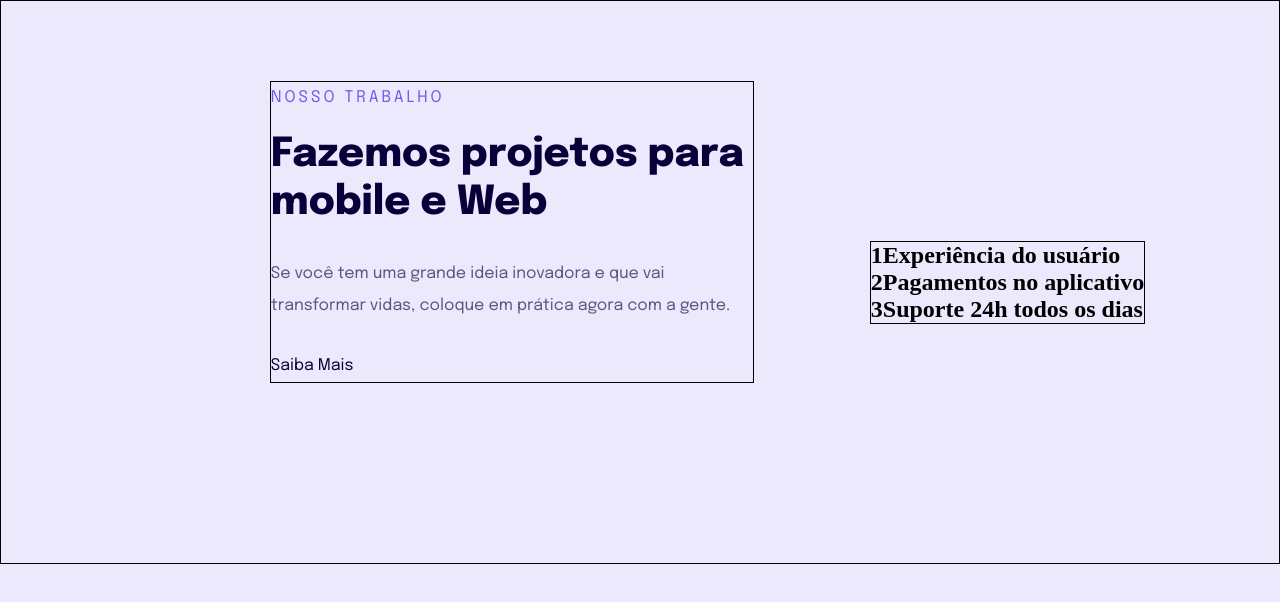
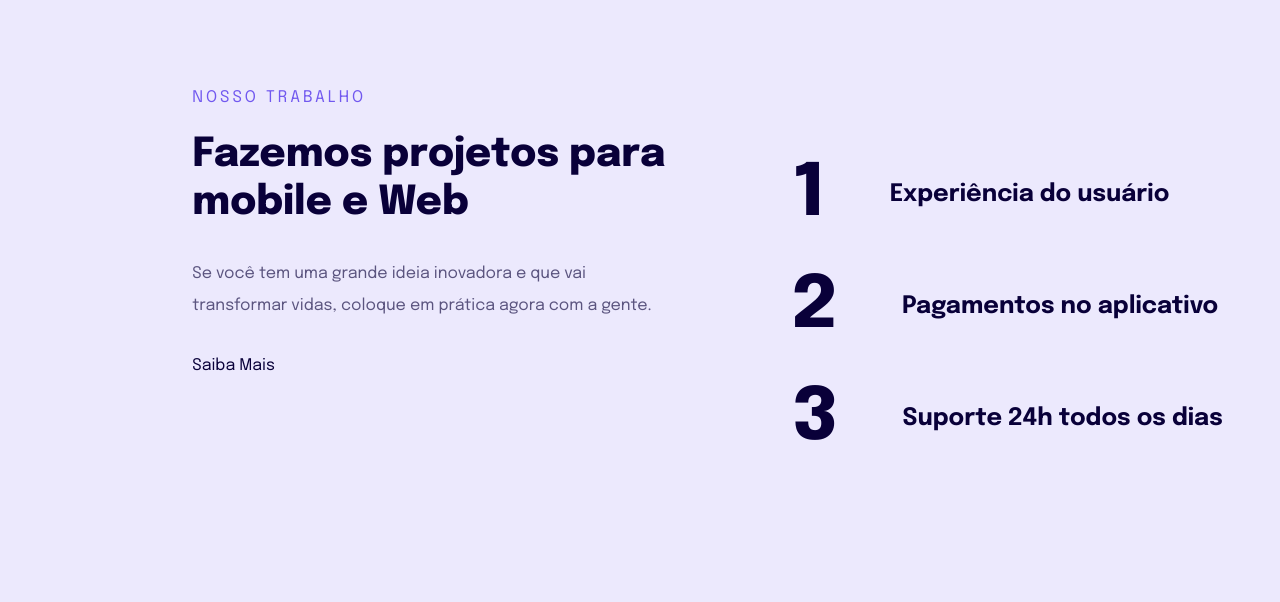
Before and after one commit to rafaelhenriquexx/CreativeTechVentures, a plain HTML site: page index.html in a window 1280 px wide. Drawn offline with Linux system fonts and the light colour scheme.

Commit message:
continued development/HTML and CSS

```diff
--- a/index.html
+++ b/index.html
@@ -24,9 +24,9 @@
     </div>
 
   <section class="box-itens">
-    <h2 class="feature-title"><span class="number-one">1</span>Experiência do usuário</h2>
-    <h2 class="benefit-title"><span class="number-two">2</span>Pagamentos no aplicativo</h2>
-    <h2 class="highlight-title"><span class="number-tree">3</span>Suporte 24h todos os dias</h2>
+    <h2><span>1</span>Experiência do usuário</h2>
+    <h2 class="benefit-title"><span>2</span>Pagamentos no aplicativo</h2>
+    <h2><span>3</span>Suporte 24h todos os dias</h2>
   </section>
 </div>
 </body>
--- a/style.css
+++ b/style.css
@@ -4,24 +4,20 @@
   box-sizing: border-box;
 }
 body {
+  font-family: Epilogue;
   background: #ece9fd;
 }
 .conteiner {
   width: 100%;
+  height: 564px;
   justify-content: center;
   align-items: center;
   display: flex;
   margin: auto;
-  border: 1px solid black;
 }
 .box {
-  font-family: Epilogue;
   max-width: 484px;
   margin: 80px 116px 180px 135px;
-  border: 1px solid black;
-}
-.box-itens {
-  border: 1px solid black;
 }
 header h1 {
   color: #7158ef;
@@ -49,3 +45,50 @@ main a {
   line-height: 32px;
   text-decoration: none;
 }
+.box-itens {
+  margin-top: 50px;
+}
+span {
+  font-size: 72px;
+  font-weight: 800;
+  line-height: 80px;
+  letter-spacing: -2px;
+  margin-right: 66px;
+}
+header h1 {
+  color: #7158ef;
+  font-size: 16px;
+  font-weight: 400;
+  line-height: 32px;
+  letter-spacing: 3px;
+  text-transform: uppercase;
+  padding-bottom: 17px;
+}
+main h1 {
+  color: #090039;
+  font-size: 40px;
+  font-weight: 800;
+  line-height: 48px;
+}
+main p {
+  color: rgba(10, 0, 57, 0.64);
+  line-height: 32px;
+  padding: 31px 0px 28px 0px;
+}
+main a {
+  color: #090039;
+  font-weight: 400;
+  line-height: 32px;
+  text-decoration: none;
+}
+.benefit-title{
+  margin: 32px 0px;
+}
+.box-itens h2 {
+  display: flex;
+  align-items: center;
+  font-size: 24px;
+  line-height: 32px;
+  color: #090039;
+  font-weight: 700;
+}
```
